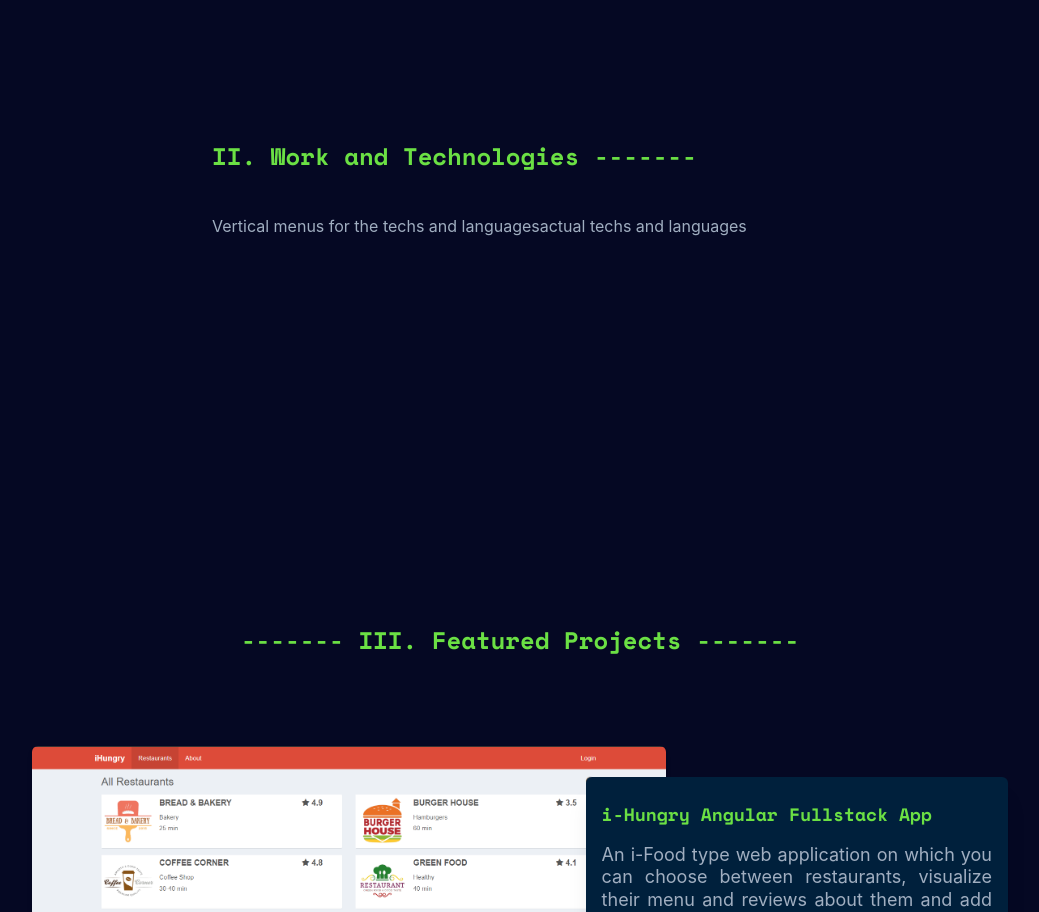
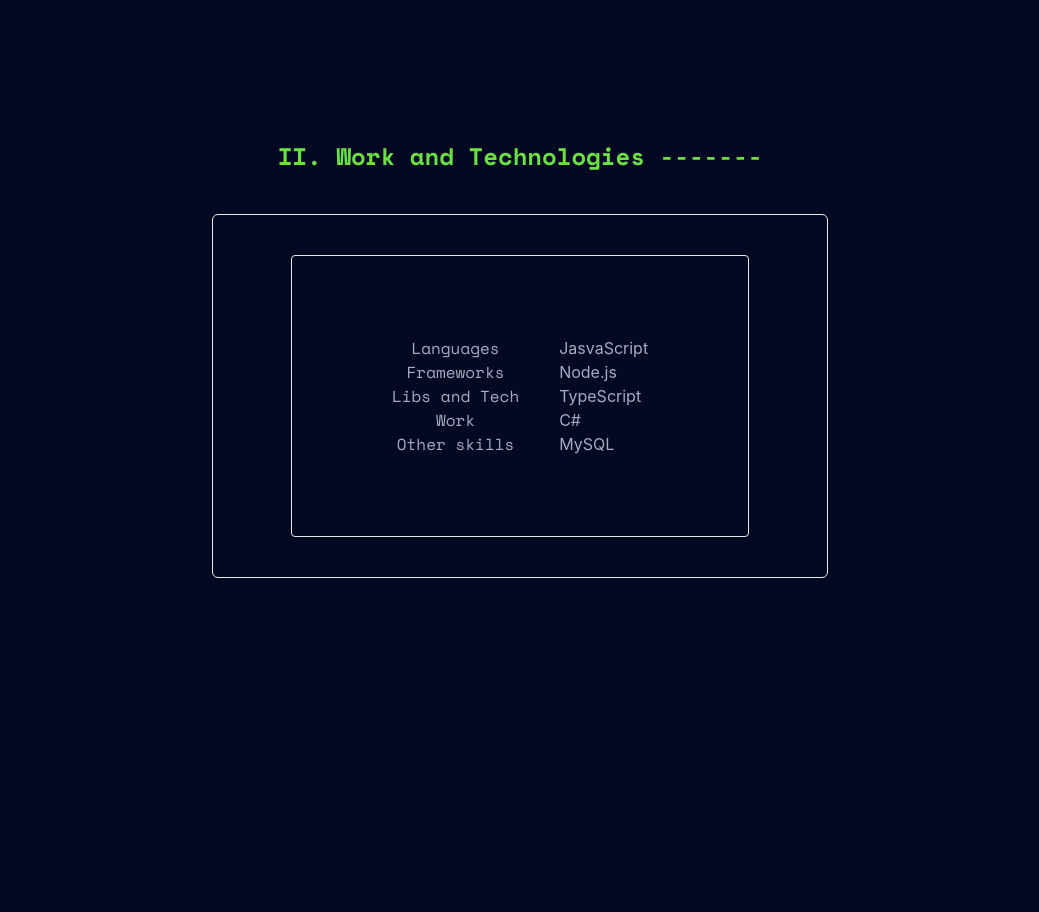
Before and after one commit to caotavio/portfolio-2.0, a React (Create React App) app: page / in a window 1280 px wide. Shown: the part 2100-3012 px from the top of the page, without its empty margins (120-1159 px from the left). Built offline with nearby package versions, Linux system fonts and the light colour scheme.

Commit message:
skills component logic and structure

```diff
--- a/src/components/Projects.js
+++ b/src/components/Projects.js
@@ -1,5 +1,5 @@
 import React from 'react';
-import ProjectsData from '../data/projects.json'
+import ProjectsData from '../data/projects.json';
 import Coding from './icons/Coding';
 import ExternalLinkButton from './icons/ExternalLinkButton';
 import GithubButton from './icons/GithubButton';
--- a/src/components/Skills.js
+++ b/src/components/Skills.js
@@ -1,12 +1,34 @@
-import React from 'react';
+import React, {useState} from 'react';
+import SkillsData from '../data/skills.json';
+
 
 function Skills() {
+  const [activeTab, setActiveTab] = useState(SkillsData[0]);
+
   return(
     <div id="skills" className="py-64 lg:px-64 xl:px-1/4">
-      <h2 className="text-2xl font-semibold text-lightsaberlight">II. Work and Technologies -------</h2>
-      <div className="flex mt-10">
-      <p>Vertical menus for the techs and languages</p>
-      <p>actual techs and languages</p>
+      <h2 className="text-center text-2xl font-semibold text-lightsaberlight">II. Work and Technologies -------</h2>
+      <div className="flex justify-center items-center mt-10 border rounded-md p-10">
+        <div className="flex border rounded p-20">
+          <div className="flex flex-col justify-evenly px-5">
+            {SkillsData.map(skillsDetail => {
+              return (
+                <button key={skillsDetail.id} onClick={() => setActiveTab(SkillsData[skillsDetail.id])} active={activeTab === skillsDetail.id}>
+                  {skillsDetail.title}
+                </button>
+              )
+            })}
+          </div>
+          <div className="flex flex-col px-5">
+            <ul>
+              {activeTab.content.map(content => {
+                return (
+                  <li>{content}</li>
+                )
+              })}
+            </ul>
+          </div>
+        </div>
       </div>
     </div>
   )
--- /dev/null
+++ b/src/data/skills.json
@@ -0,0 +1,35 @@
+[
+  {
+      "id": "0",
+      "title": "Languages",
+      "content": ["JasvaScript", "Node.js", "TypeScript", "C#", "MySQL"],
+      "icon": ""
+  },
+  {
+      "id": "1",
+      "title": "Frameworks",
+      "content": ["Angular 4+", "React Native", ".NET Core", "AdonisJs"],
+      "icon": ""
+  },
+  {
+      "id": "2",
+      "title": "Libs and Tech",
+      "content": ["WordPress", "React", "Bootstrap", "Tailwind", "jQuery"],
+      "icon": ""
+  },
+  {
+      "id": "3",
+      "title": "Work",
+      "content": ["Created Stratega's website - a customized website for a digital marketing company in Dublin",
+                  "Criogenesis - Delivered a secure login using Angular protected routes according to user roles and JSON Web Token (JWT)",
+                  "Currently building a customized website for a Solicitor's office in Limerick"],
+      "icon": ""
+  },
+  {
+      "id": "4",
+      "title": "Other skills",
+      "content": ["Agile", "Pair programming", "Communication with other teams (designers, SEO specialists)", "Object Oriented Programming (OOP)",
+                  "Domain Driven Design (DDD)", "Model-View-Controller (MVC)"],
+      "icon": ""
+  }
+]
```
